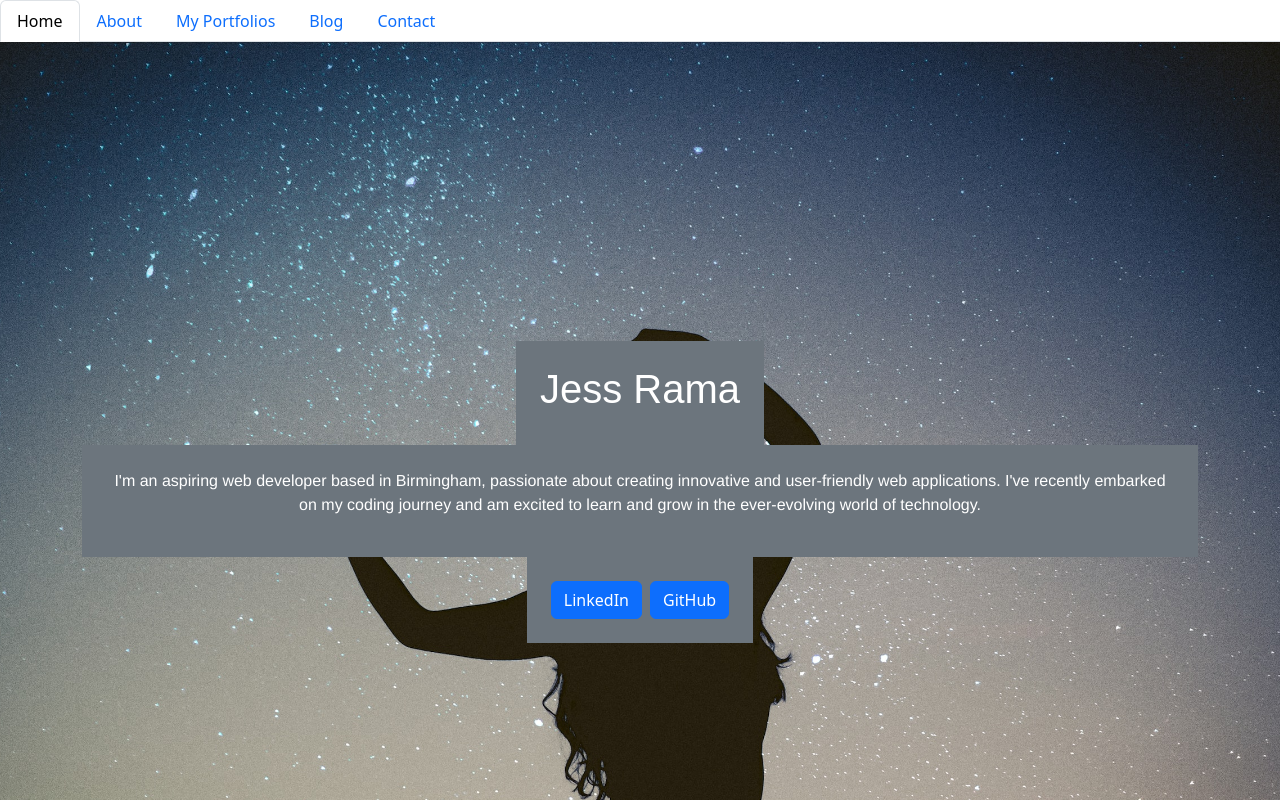
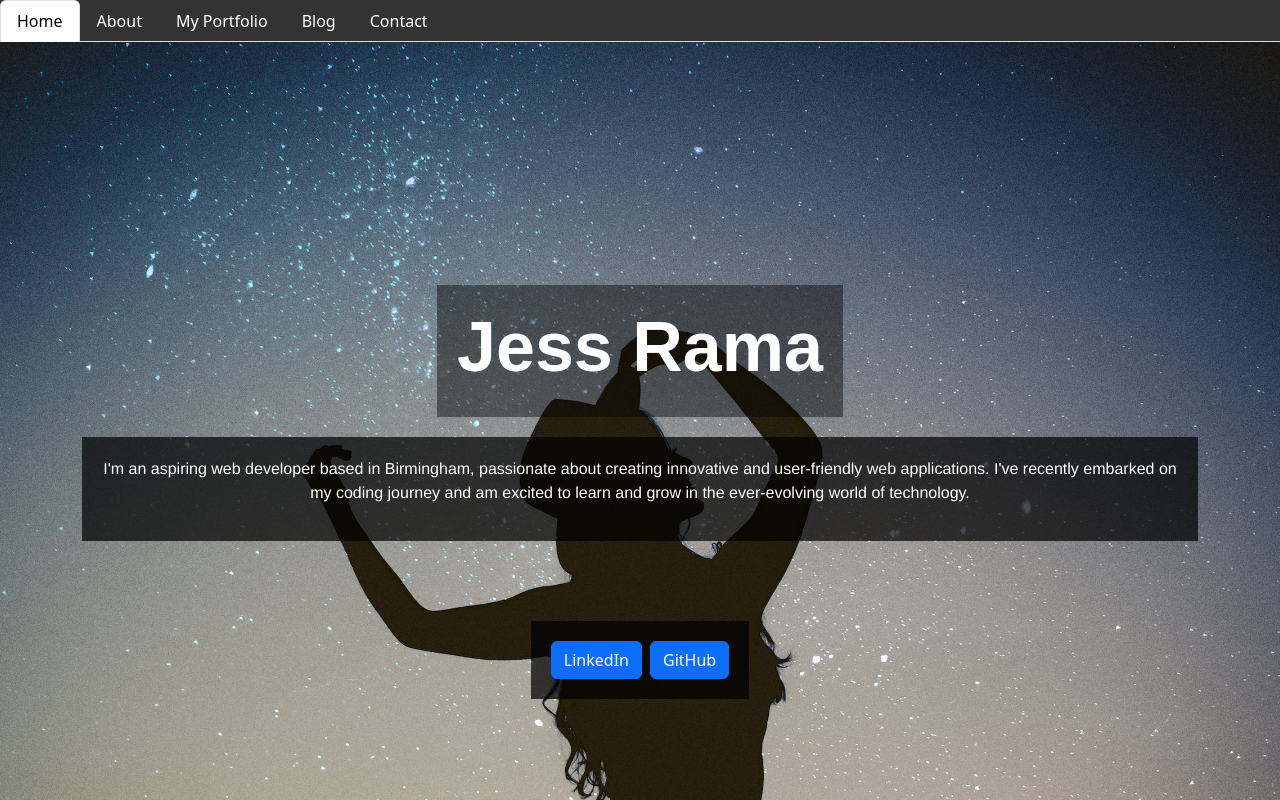
Before and after one commit to Jeshikha/react-portfolio, a React (Create React App) app in the folder react-portfolio/: page / in a window 1280 px wide. Shown: the top 800 px of the page. Built offline with nearby package versions, Linux system fonts and the light colour scheme.

Commit message:
About and Home page construction

```diff
--- /dev/null
+++ b/react-portfolio/src/components/NavTabs.css
@@ -0,0 +1,12 @@
+.custom-nav {
+    background-color: #333; /* Dark background color */
+  }
+
+  .custom-nav .nav-link {
+    color: white; /* Text color */
+  }
+
+  .custom-nav .nav-link:hover {
+    background-color: #555; /* Change background on hover */
+    color: white; /* Text color on hover */
+  }
--- a/react-portfolio/src/components/NavTabs.js
+++ b/react-portfolio/src/components/NavTabs.js
@@ -1,8 +1,9 @@
 import React from "react";
+import "./NavTabs.css"; // Import the CSS file for custom styles
 
 function NavTabs(props) {
   return (
-    <ul className="nav nav-tabs">
+    <ul className="nav nav-tabs custom-nav">
       <li className="nav-item">
         <a
           href="#home"
@@ -27,7 +28,7 @@ function NavTabs(props) {
           onClick={() => props.handlePageChange("MyPortfolio")}
           className={props.currentPage === "MyPortfolio" ? "nav-link active" : "nav-link"}
         >
-          My Portfolios
+          My Portfolio
         </a>
       </li>
       <li className="nav-item">
--- /dev/null
+++ b/react-portfolio/src/components/pages/About.css
@@ -0,0 +1,66 @@
+/* styles/About.css */
+
+.about-container {
+    text-align: center;
+    padding: 20px;
+    font-size: 1.2rem;
+
+  }
+
+  .about-header {
+    font-size: 4rem;
+    font-weight: bold;
+  }
+
+  .about-content {
+    display: flex;
+    flex-direction: column;
+    justify-content: center;
+    align-items: center;
+    margin-top: 30px;
+  }
+
+  .profile-section {
+    text-align: center;
+
+  }
+
+  .profile-image {
+    max-width: 300px;
+    border-radius: 50%;
+    margin-bottom: 20px;
+  }
+
+  .description-section {
+    text-align: center;
+    padding: 20px;
+    margin-left: 6rem;
+    margin-right: 6rem;
+    background-color: #333333c8;
+    color: aliceblue;
+  }
+
+  .skills-section {
+    text-align: left;
+    margin-top: 2rem;
+  }
+
+  .skills-section h2 {
+    font-size: 24px;
+    font-weight: bold;
+  }
+
+  .skills-section ul {
+    list-style: none;
+    padding: 0;
+  }
+
+  .skills-section li {
+    margin-bottom: 10px;
+  }
+
+  .skills-section li::before {
+    content: "•";
+    margin-right: 10px;
+    color: #333;
+  }
--- a/react-portfolio/src/components/pages/About.js
+++ b/react-portfolio/src/components/pages/About.js
@@ -1,43 +1,27 @@
-// src/components/About.js
 import React from "react";
-import backgroundImage from "../pages/back.jpg"; // Adjust the path to your image
+import profileImage from "../pages/me.jpeg"; // Importing profile picture
+import "../pages/About.css";
 
 const About = () => {
-  const containerStyle = {
-    background: `url(${backgroundImage})`,
-    backgroundSize: "cover",
-    backgroundPosition: "center",
-    minHeight: "900px", // Set a minimum height to cover the entire viewport
-    display: "flex",
-    justifyContent: "center",
-    alignItems: "center",
-  };
-
-  const contentStyle = {
-    backgroundColor: "rgba(0, 0, 0, 0.5)", // Background for content with some transparency
-    color: "#fff", // Text color
-    padding: "20px",
-    textAlign: "center", // Center text horizontally
-  };
-
-
   return (
-    <div style={containerStyle}>
-      <div className="container d-flex flex-column justify-content-center align-items-center h-100">
-        <div className="bg-secondary p-4" style={contentStyle}>
-          <h1>Jess Rama</h1>
+    <div className="about-container">
+      <h1 className="about-header">About Me</h1>
+      <div className="about-content">
+        <div className="profile-section">
+          <img src={profileImage} alt="Profile" className="profile-image" />
+        </div>
+        <div className="description-section">
           <p>
-            I'm an aspiring web developer based in Birmingham, passionate about creating innovative and user-friendly web applications. I've recently embarked on my coding journey and am excited to learn and grow in the ever-evolving world of technology.
+            I am currently pursuing my studies at the University of Birmingham. My passion lies in web development, and I am actively learning and building web applications. I aspire to become a proficient full-stack developer and contribute to innovative and user-friendly projects.
           </p>
-
-          <div className="mt-3">
-            <a href="https://www.linkedin.com/in/jessrama/" className="btn btn-primary me-2">
-              LinkedIn
-            </a>
-            <a href="https://github.com/Jeshikha" className="btn btn-primary">
-              GitHub
-            </a>
-          </div>
+        </div>
+        <div className="skills-section">
+          <h2>Skills</h2>
+          <ul>
+            <li>Programming Languages: HTML, CSS, JavaScript</li>
+            <li>Libraries / Frameworks: jQuery, React.js, Express.js, Bootstrap</li>
+            <li>Other Technologies: Node.js, APIs</li>
+          </ul>
         </div>
       </div>
     </div>
--- /dev/null
+++ b/react-portfolio/src/components/pages/Home.css
@@ -0,0 +1,46 @@
+/* Home.css */
+
+/* Styling for the entire home container */
+.home-container {
+    background: url("../pages/back.jpg");
+    background-size: cover;
+    background-position: center;
+    min-height: 900px;
+    display: flex;
+    justify-content: center;
+    align-items: center;
+}
+
+/* Styling for the name container */
+.name-container {
+    background-color: rgba(0, 0, 0, 0.429);
+    color: #fff;
+    text-align: center;
+    font-family: Arial, sans-serif;
+    padding: 20px;
+    margin-bottom: 20px;
+}
+
+/* Styling for the name text */
+.name-text {
+    font-size: 70px; /* adjust the font size */
+    font-weight: bold; /* Bold font weight */
+  }
+
+/* Styling for the bio container */
+.bio-container {
+    background-color: rgba(0, 0, 0, 0.7);
+    color: #fff;
+    padding: 20px;
+    text-align: center;
+    font-family: Helvetica, sans-serif;
+    margin-bottom: 5rem;
+}
+
+/* Styling for the social container */
+.social-container {
+    background-color: rgba(0, 0, 0, 0.7);
+    color: #fff;
+    padding: 20px;
+    text-align: center;
+}
--- a/react-portfolio/src/components/pages/Home.js
+++ b/react-portfolio/src/components/pages/Home.js
@@ -1,52 +1,19 @@
 import React from "react";
-import backgroundImage from "../pages/back.jpg"; // Adjust the path to your image
+import "../pages/Home.css"; // Import the CSS file for custom styles
 
 const Home = () => {
-  const containerStyle = {
-    background: `url(${backgroundImage})`,
-    backgroundSize: "cover",
-    backgroundPosition: "center",
-    minHeight: "900px", // Set a minimum height to cover the entire viewport
-    display: "flex",
-    justifyContent: "center",
-    alignItems: "center",
-  };
-
-  const nameContainerStyle = {
-    backgroundColor: `rgba(0, 0, 0, 0) !important`, // Background for name with some transparency
-    color: "#fff", // Text color
-    padding: "20px",
-    textAlign: "center", // Center text horizontally
-    fontFamily: "Arial, sans-serif", // Specify font-family for the name
-  };
-
-  const bioContainerStyle = {
-    backgroundColor: "rgba(0, 0, 0, 0.7)", // Background for bio with some transparency
-    color: "#fff", // Text color
-    padding: "20px",
-    textAlign: "center", // Center text horizontally
-    fontFamily: "Helvetica, sans-serif", // Specify font-family for the bio
-  };
-
-  const socialContainerStyle = {
-    backgroundColor: "rgba(0, 0, 0, 0.7)", // Background for social links with some transparency
-    color: "#fff", // Text color
-    padding: "20px",
-    textAlign: "center", // Center text horizontally
-  };
-
   return (
-    <div style={containerStyle}>
+    <div className="home-container">
       <div className="container d-flex flex-column justify-content-center align-items-center h-100">
-        <div className="bg-secondary p-4" style={nameContainerStyle}>
-          <h1>Jess Rama</h1>
+        <div className="name-container">
+          <h1 className="name-text">Jess Rama</h1>
         </div>
-        <div className="bg-secondary p-4" style={bioContainerStyle}>
+        <div className="bio-container">
           <p>
             I'm an aspiring web developer based in Birmingham, passionate about creating innovative and user-friendly web applications. I've recently embarked on my coding journey and am excited to learn and grow in the ever-evolving world of technology.
           </p>
         </div>
-        <div className="bg-secondary p-4" style={socialContainerStyle}>
+        <div className="social-container">
           <a href="https://www.linkedin.com/in/jessrama/" className="btn btn-primary me-2">
             LinkedIn
           </a>
```
Also changed, not shown: react-portfolio/src/components/pages/me.jpeg (added).
